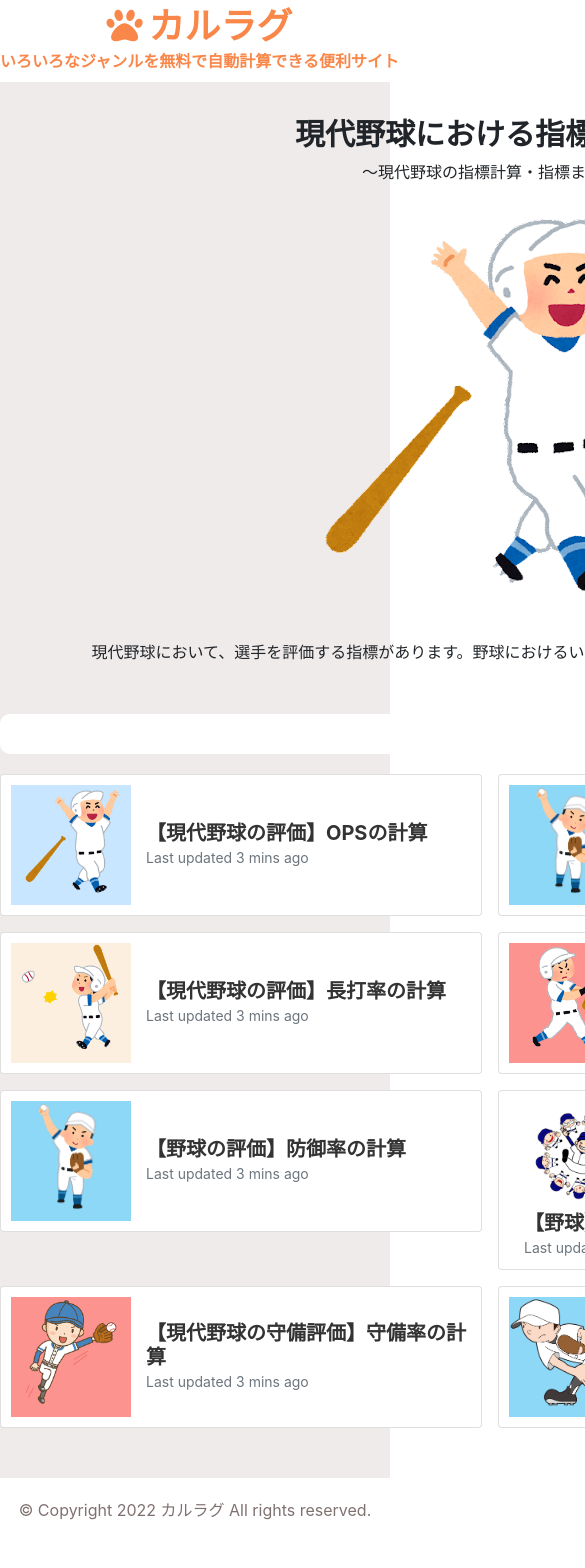
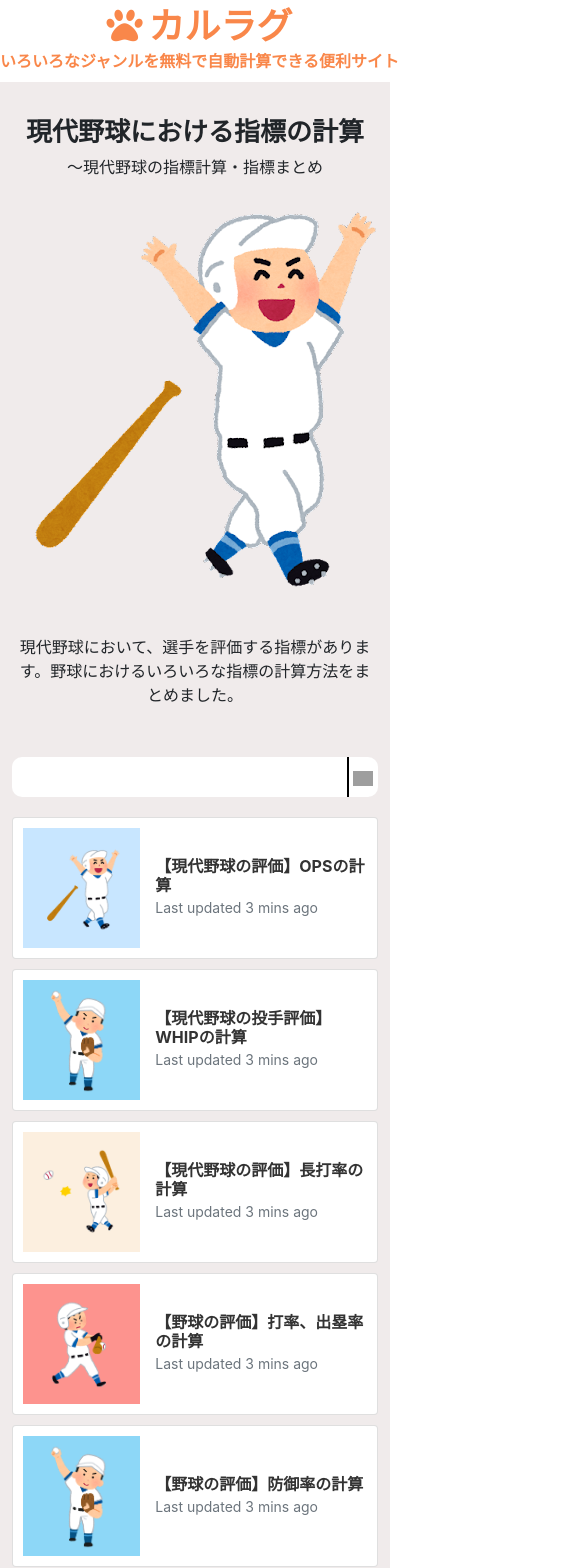
Before and after one commit to rk5155/calragu, a Vue app: page /baseball in a window 390 px wide. Shown: the top 1568 px of the page, 585 px wide, since content can reach past the window. Before the commit the page ends 1542 px from the top, so only its background shows below. Built offline with nearby package versions, Linux system fonts and the light colour scheme; grey boxes are pictures that could not be loaded; a web font is replaced by a local one.

Commit message:
レスポンシブ対応

```diff
--- a/public/index.html
+++ b/public/index.html
@@ -3,7 +3,7 @@
   <head>
     <meta charset="utf-8">
     <meta http-equiv="X-UA-Compatible" content="IE=edge">
-    <meta name="viewport" content="width=device-width,initial-scale=1.0">
+    <meta name="viewport" content="width=device-width,initial-scale=1.0,minimum-scale=1.0">
     <link rel="icon" href="<%= BASE_URL %>favicon.ico">
     <link rel="apple-touch-icon" href="<%= BASE_URL %>favicon.png" sizes="180x180">
     <link rel="shortcut icon" href="<%= BASE_URL %>favicon.ico">
--- a/src/App.vue
+++ b/src/App.vue
@@ -80,4 +80,21 @@ main {
         width: 26%;
     }
 }
+@media screen and (max-width: 580px) {
+    main {
+      padding: 0 12px;
+      .main-wrapper {
+        display: block;
+        width: auto;
+        padding: 20px 0;
+      }
+      .main-left {
+        width: 100%;
+        margin-bottom: 34px;
+      }
+      .main-right {
+          width: 100%;
+      }
+  }
+}
 </style>
--- a/src/assets/scss/article.scss
+++ b/src/assets/scss/article.scss
@@ -18,3 +18,12 @@
         word-wrap:break-word;
     }
 }
+@media screen and (max-width: 580px) {
+    .calculation {
+        padding: 30px 18px;
+
+        h1 {
+            font-size: 26px;
+        }
+    }
+}
--- a/src/components/Article.vue
+++ b/src/components/Article.vue
@@ -70,4 +70,23 @@ export default {
         height: 170px;
     }
 }
+@media screen and (max-width: 580px) {
+    .article-list {
+        h2 {
+            font-size: 16px;
+        }
+        .card {
+            height: auto;
+        }
+        img {
+            height: 120px;
+        }
+        .img-background, .img-background--white, .img-background--blue, .img-background--beige, .img-background--red {
+            display: flex;
+            justify-content: center;
+            align-items: center;
+            height: 140px;
+        }
+    }
+}
 </style>
--- a/src/components/MainRight.vue
+++ b/src/components/MainRight.vue
@@ -63,8 +63,6 @@ export default {
 </script>
 
 <style lang="scss">
-.main-right-block {
-}
 .main-right-block-wrapper {
     padding: 14px;
     ul {
@@ -149,4 +147,9 @@ export default {
         vertical-align: middle;
     }
 }
+@media screen and (max-width: 580px) {
+    .main-right-block {
+        margin-bottom: 20px;
+    }
+}
 </style>>
--- a/src/views/Main.vue
+++ b/src/views/Main.vue
@@ -117,4 +117,9 @@ li {
     font-weight: bold;
     @include linkColor
 }
+@media screen and (max-width: 580px) {
+    li {
+        font-size: 14px;
+    }
+}
 </style>
--- a/src/views/sports/baseball/Baseball.vue
+++ b/src/views/sports/baseball/Baseball.vue
@@ -108,4 +108,48 @@ export default {
         }
     }
 }
+@media screen and (max-width: 580px) {
+    #content {
+        width: auto;
+        h1 {
+            font-size: 26px;
+        }
+        .card {
+            margin-bottom: 10px;
+            h2 {
+                font-size: 16px;
+            }
+            img {
+                width: 80px;
+                height: auto;
+            }
+            .img-background, .img-background--blue, .img-background--beige, .img-background--red, .img-background--white {
+                width: 38%;
+                height: 120px;
+                display: flex;
+                justify-content: center;
+                align-items: center;
+            }
+        }
+        .row {
+            flex-wrap: nowrap;
+        }
+    }
+    .content-article {
+        a {
+            width: 100%;
+            margin-bottom: 16px;
+            border: none;
+            transition: .3s;
+            color: $textColor;
+            &:nth-child(odd), &:nth-child(even) {
+                margin: 0;
+            }
+            &:hover {
+                box-shadow: 0 15px 30px -5px rgba(0,0,0,.15), 0 0 5px rgba(0,0,0,.1);
+                transform: translateY(-4px);
+            }
+        }
+    }
+}
 </style>
```
